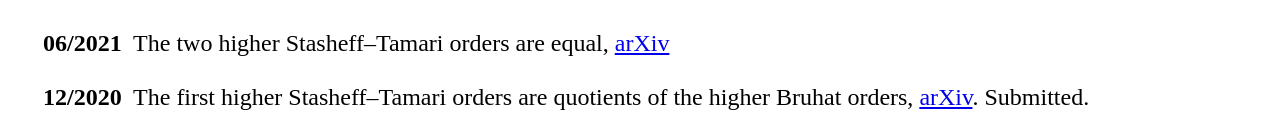
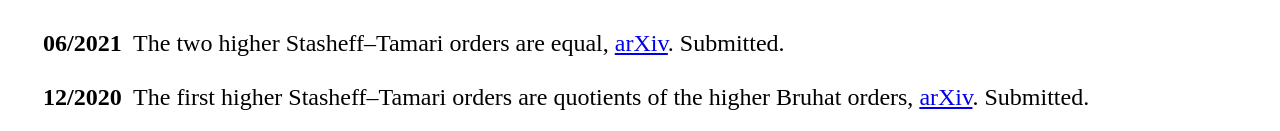
Before and after one commit to nchlswllms/nchlswllms.github.io, a plain HTML site: page index.html in a window 1280 px wide. Shown: the part 629-760 px from the top of the page. Drawn offline with Linux system fonts and the light colour scheme.

Commit message:
submitted most recent paper

```diff
--- a/index.html
+++ b/index.html
@@ -98,7 +98,7 @@ Nicholas Williams
 
 		<tr class="spaceUnder">
 			<td><b>06/2021</b></td>
-			<td>The two higher Stasheff–Tamari orders are equal, <a href="https://arxiv.org/abs/2106.01050">arXiv</a></td>
+			<td>The two higher Stasheff–Tamari orders are equal, <a href="https://arxiv.org/abs/2106.01050">arXiv</a>. Submitted.</td>
 		</tr>
 
 		<tr class="spaceUnder">
```
